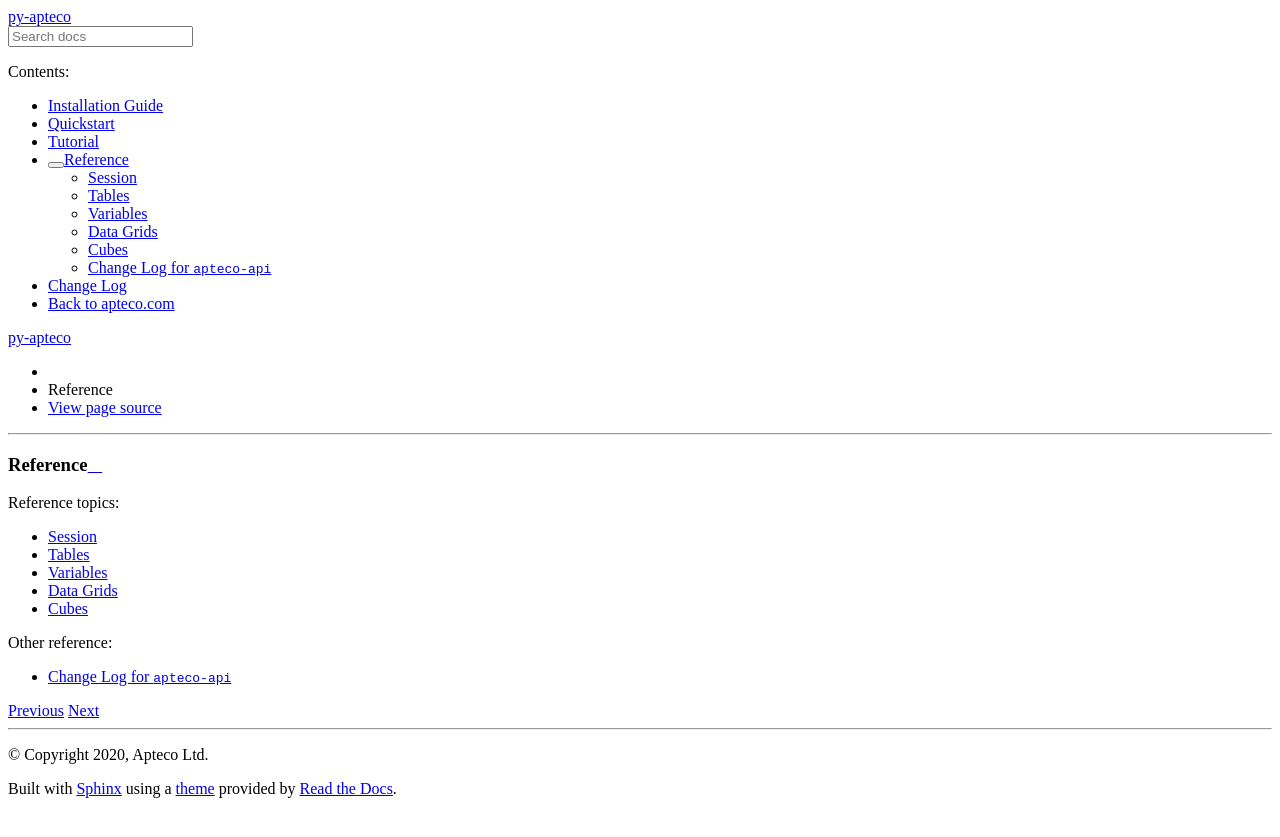
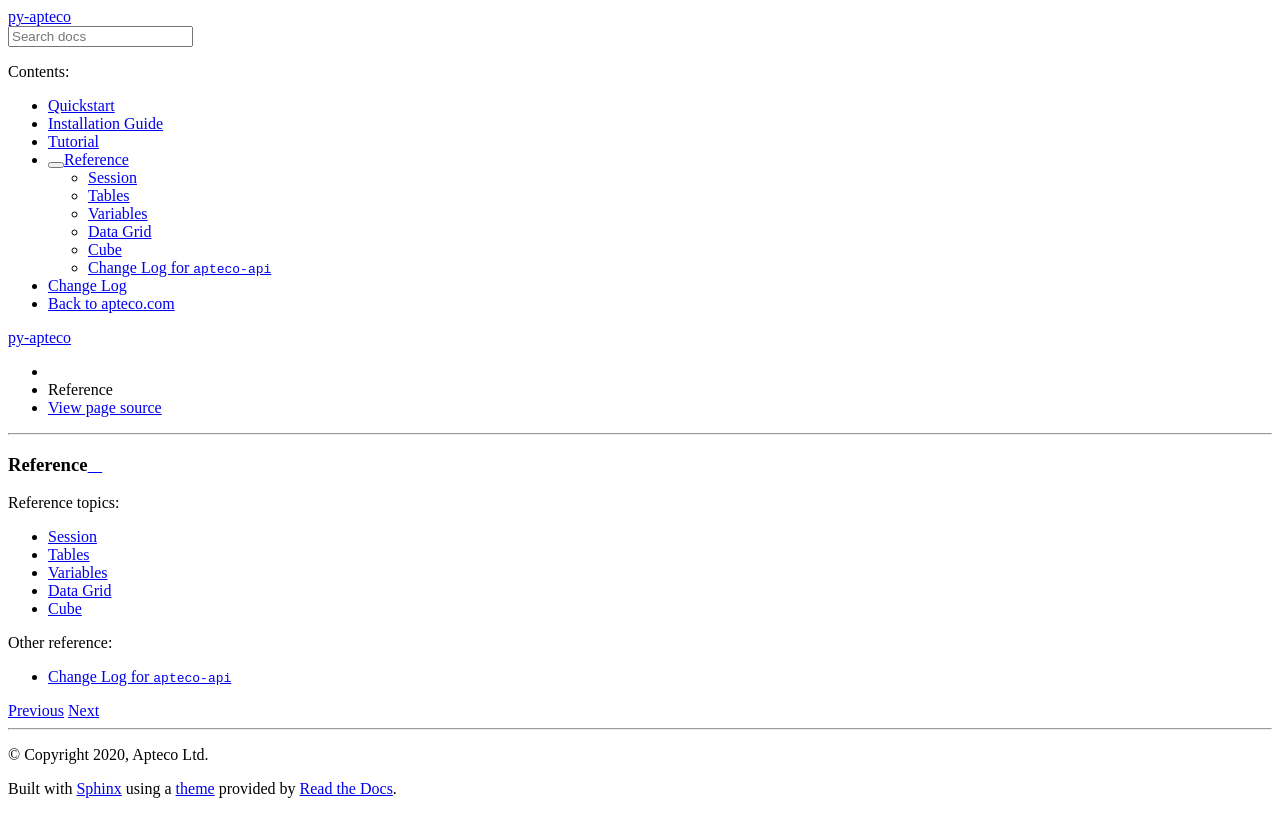
Before and after one commit to Apteco/py-apteco, a Sphinx documentation site: the page built from docs/source/reference.rst, in a window 1280 px wide. Shown: the top 837 px of the page. Built offline with Sphinx 7.4.7 and the Read the Docs theme 2.0.0, drawn with Linux system fonts in a browser that asks for light colours.

Commit message:
Put Quickstart first in contents, make Data Grid and Cube reference guide names singular. [AB#3490] - match source file naming convention: tables & variables plural because they are always considered as a collection; session, data grid & cube singular because created as individual objects

```diff
--- a/docs/source/index.rst
+++ b/docs/source/index.rst
@@ -10,8 +10,8 @@ Welcome to py-apteco's documentation!
    :maxdepth: 1
    :caption: Contents:
 
+   getting_started.rst
    install.rst
-   getting_started.rst
    tutorial.rst
    reference.rst
    changelog.rst
--- a/docs/source/reference.rst
+++ b/docs/source/reference.rst
@@ -10,8 +10,8 @@ Reference topics:
     reference/topics/session.rst
     reference/topics/tables.rst
     reference/topics/variables.rst
-    reference/topics/datagrids.rst
-    reference/topics/cubes.rst
+    reference/topics/datagrid.rst
+    reference/topics/cube.rst
 
 Other reference:
 
--- a/docs/source/reference/topics/cubes.rst
+++ b/docs/source/reference/topics/cube.rst
@@ -1,8 +1,8 @@
 .. _cube_reference:
 
-*********
-  Cubes
-*********
+********
+  Cube
+********
 
 .. py:currentmodule:: apteco.cube
 
--- a/docs/source/reference/topics/datagrids.rst
+++ b/docs/source/reference/topics/datagrid.rst
@@ -1,8 +1,8 @@
 .. _datagrid_reference:
 
-**************
-  Data Grids
-**************
+*************
+  Data Grid
+*************
 
 .. py:currentmodule:: apteco.datagrid
 
```
